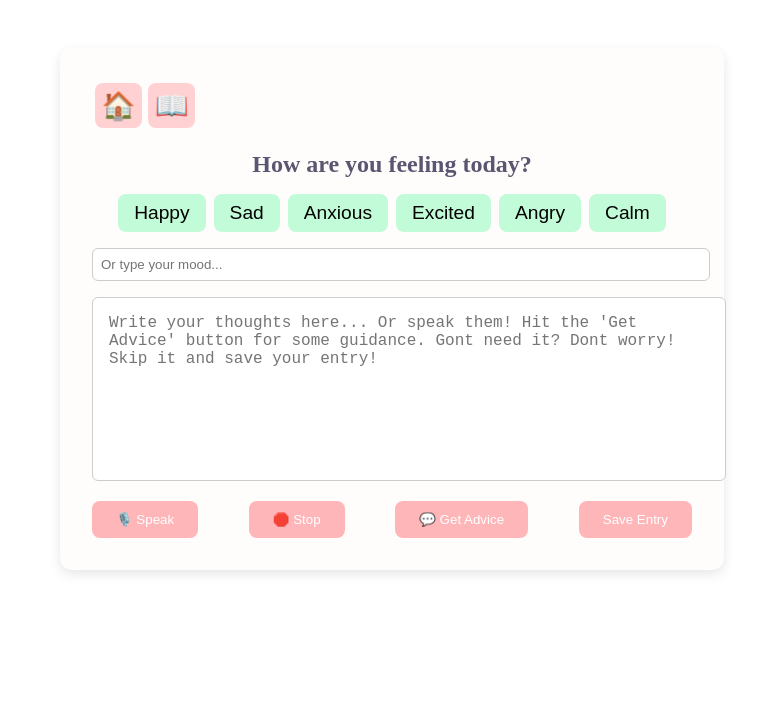
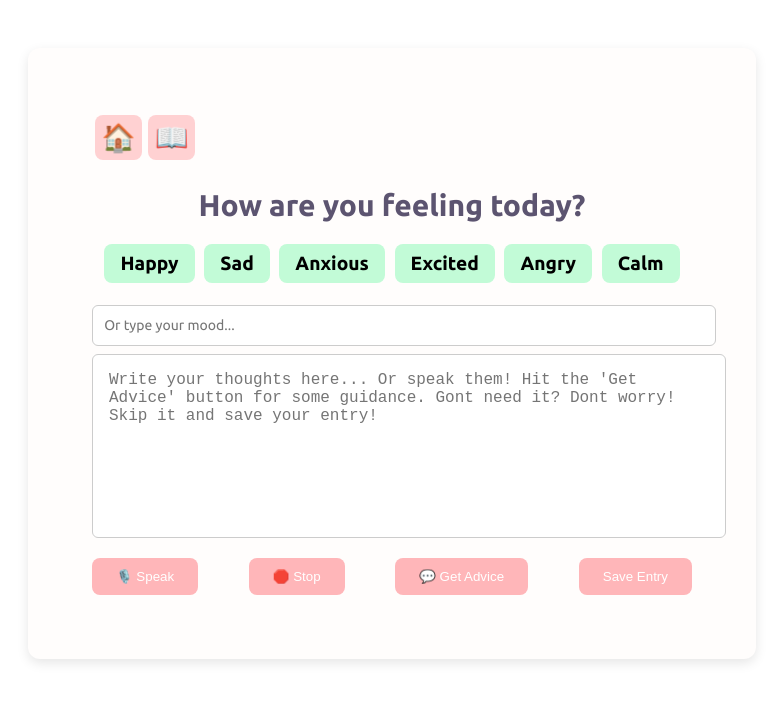
Before and after one commit to ShaynaMBarclay/vent2me, a React (Vite) app: page /journal in a window 1280 px wide. Shown: the top 702 px of the page, without its empty margins (248-1031 px from the left). Built offline with nearby package versions, Linux system fonts and the light colour scheme; the HTML template or start-up script is replaced by a standard one; a web font is replaced by a local one.

Commit message:
jjounral css

```diff
--- a/src/styles/App.css
+++ b/src/styles/App.css
@@ -5,8 +5,3 @@
 @import './Journal.css';
 @import './History.css';
 @import './Error.css';
-
-body {
-    margin: 0;
-    overflow: hidden; /* Temporarily hide overflow to see if it helps */
-}
--- a/src/styles/Journal.css
+++ b/src/styles/Journal.css
@@ -1,24 +1,30 @@
+
 .journal-container {
     max-width: 600px;
     margin: 3rem auto;
-    padding: 2rem;
+    padding: 4rem;
     border-radius: 12px;
     background-color: #fffdfc;
     box-shadow: 0 4px 12px rgba(0, 0, 0, 0.1);
+    overflow-y: auto;
+
   }
 
   h2 {
     text-align: center;
     color: #5c5470;
-    margin-bottom: 1rem;
+    margin-bottom: 1.3rem;
+    font-family: "Ubuntu", sans-serif;
+    font-size: 30px;
   }
 
   .mood-buttons {
     display: flex;
     flex-wrap: wrap;
-    gap: 0.5rem;
+    gap: 0.6rem;
     justify-content: center;
-    margin-bottom: 1rem;
+    margin-bottom: 1.4rem;
+
   }
 
   .mood-button {
@@ -28,6 +34,8 @@
     border-radius: 8px;
     cursor: pointer;
     transition: 0.3s ease;
+    font-family: "Ubuntu", sans-serif;
+    font-weight: 650;
   }
 
   .mood-button.selected {
@@ -37,10 +45,12 @@
 
   .custom-mood {
     width: 100%;
-    padding: 0.5rem;
-    margin-bottom: 1rem;
+    padding: 0.7rem;
+    margin-bottom: 0.5rem;
     border-radius: 6px;
     border: 1px solid #ccc;
+    font-family: "Ubuntu", sans-serif;
+    font-size: 14px;
   }
 
   .journal-entry {
@@ -120,7 +130,7 @@
     margin-top: 1.5rem;
     padding: 1.1rem;
     border-radius: 12px;
-    background: linear-gradient(135deg, #e0fbe2, #ffb6b9);
+    background: linear-gradient(135deg, #ddf0f3, #ffb6b9);
     box-shadow: 0 4px 12px rgba(0, 0, 0, 0.05);
     text-align: center;
     animation: fadeIn 0.3s ease-in-out;
@@ -128,7 +138,7 @@
   }
 
   .highlighted-mood:hover {
-    transform: scale(1.04);
+    transform: scale(1.03);
   }
 
   .highlighted-mood h3 {
@@ -150,25 +160,67 @@
   }
 
   .ai-response {
-    background-color: #f0f4ff;
-    border-left: 4px solid #4a90e2;
-    padding: 1rem;
-    margin-top: 1.5rem;
-    border-radius: 8px;
-    box-shadow: 0 2px 6px rgba(0, 0, 0, 0.1);
-    animation: fadeIn 0.5s ease-in-out;
+    background-color: #79e3a52d;
+    border: 3px solid #5bda90;
+    padding: 2rem;
+    border-radius: 1rem; /* More standard rounded value */
+    box-shadow: 0 4px 12px rgba(0, 0, 0, 0.2); /* Slightly stronger shadow for pop-out */
+    animation: slideInRight 0.3s ease-out forwards;
+    position: fixed; /* Fixed position relative to the viewport */
+    top: 50%; /* Center vertically initially */
+    right: 2rem; /* Position from the right */
+    transform: translateY(-50%); /* Adjust for true vertical centering */
+    width: 20rem;
+    max-height: 60vh; /* Allow more vertical space */
+    z-index: 1000; /* Very high z-index to be on top */
+    overflow-y: auto;
+    font-family: "Ubuntu", sans-serif;
+    font-size: 15px;
+    color: grey;
+    cursor: pointer; /* Indicate it's interactive (for clicking out - though we'll handle this differently) */
+}
+
+.ai-response::-webkit-scrollbar {
+  width: 5px;
+}
+
+.ai-response::-webkit-scrollbar-thumb {
+  background-color: #888;
+  border-radius: 9px;
+}
+
+.ai-response::-webkit-scrollbar-track {
+  background-color: #f1f1f1;
+}
+
+.ai-response::-webkit-scrollbar-thumb:hover {
+  background-color: #555;
+}
+
+@keyframes slideInRight {
+  from {
+      transform: translateX(50px) translateY(-50%);
+      opacity: 0;
+  }
+  to {
+      transform: translateX(0) translateY(-50%);
+      opacity: 1;
+  }
 }
 
 .ai-response h4 {
   margin: 0 0 0.5rem;
   color: #4a90e2;
   font-weight: bold;
+  font-family: "Ubuntu", sans-serif;
 }
 
 .ai-response p {
   margin: 0;
   line-height: 1.6;
   color: #333;
+  font-family: "Ubuntu", sans-serif;
+  white-space: pre-wrap;
 }
 
   /* Optional fade-in animation */
```
Lines whose indentation alone changed are shown as unchanged.
